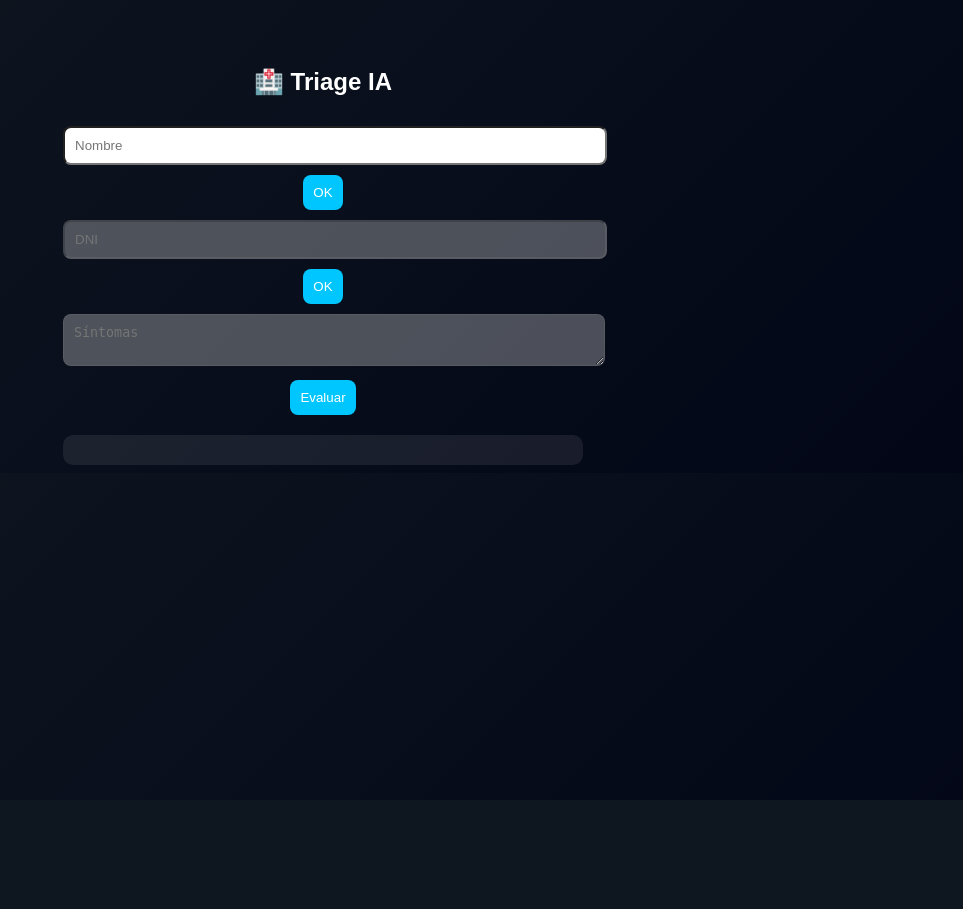
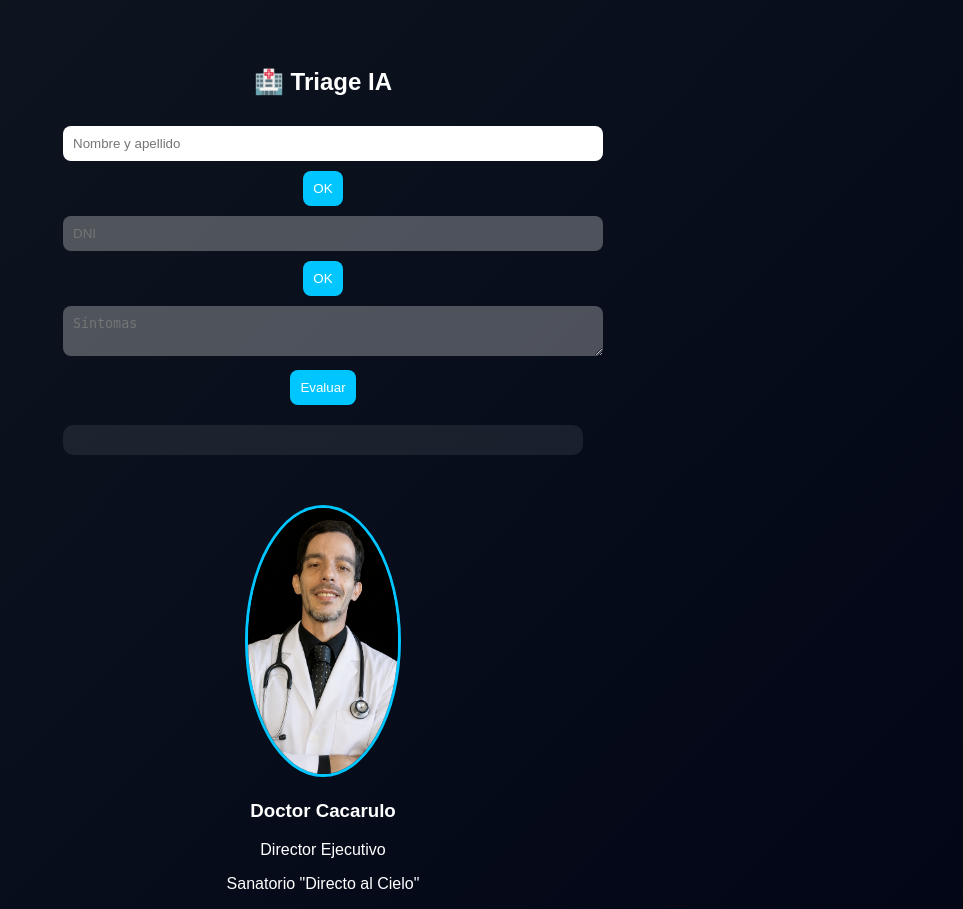
Before and after one commit to danypaez/triage2, a Flask app: page / in a window 1280 px wide. Shown: the whole page, without its empty margins (317-1280 px from the left). Before the commit the page ends 800 px from the top, so only its background shows below. Run offline with Flask 3, Linux system fonts and the light colour scheme.

Commit message:
Update index.html

```diff
--- a/templates/index.html
+++ b/templates/index.html
@@ -2,7 +2,7 @@
 <html lang="es">
 <head>
 <meta charset="UTF-8">
-<title>Triage IA</title>
+<title>Triage IA Premium</title>
 
 <style>
 body {
@@ -13,22 +13,26 @@ body {
     padding-top: 40px;
 }
 
-.container { width: 520px; margin: auto; }
+.container {
+    width: 520px;
+    margin: auto;
+}
 
-input, textarea {
+textarea, input {
     width: 100%;
     padding: 10px;
     margin-top: 10px;
     border-radius: 8px;
+    border: none;
 }
 
 button {
     margin-top: 10px;
     padding: 10px;
+    border: none;
     border-radius: 8px;
     background: #00c6ff;
     color: white;
-    border: none;
     cursor: pointer;
 }
 
@@ -37,6 +41,16 @@ button {
     padding: 15px;
     background: rgba(255,255,255,0.08);
     border-radius: 10px;
+}
+
+.perfil {
+    margin-top: 50px;
+}
+
+.foto {
+    width: 150px;
+    border-radius: 50%;
+    border: 3px solid #00c6ff;
 }
 </style>
 </head>
@@ -47,7 +61,7 @@ button {
 
 <h2>🏥 Triage IA</h2>
 
-<input id="nombre" placeholder="Nombre">
+<input id="nombre" placeholder="Nombre y apellido">
 <button onclick="okNombre()">OK</button>
 
 <input id="dni" placeholder="DNI" disabled>
@@ -60,84 +74,167 @@ button {
 
 </div>
 
+<div class="perfil">
+    <img src="/static/doctor.png" class="foto">
+    <h3>Doctor Cacarulo</h3>
+    <p>Director Ejecutivo</p>
+    <p>Sanatorio "Directo al Cielo"</p>
+</div>
+
 <script>
 
 let nombre="", dni="";
+let voz=null;
 
+// =========================
+// VOZ (RESTAURADA CORRECTA)
+// =========================
+function cargarVoces(){
+    const voces = speechSynthesis.getVoices();
+    voz = voces.find(v => v.lang.includes("es")) || voces[0];
+}
+speechSynthesis.onvoiceschanged = cargarVoces;
+
+function hablar(texto){
+    if(!texto) return;
+
+    const msg = new SpeechSynthesisUtterance(texto);
+    msg.voice = voz;
+    msg.rate = 0.95;
+    msg.pitch = 1;
+
+    speechSynthesis.cancel();
+    setTimeout(()=>speechSynthesis.speak(msg), 100);
+}
+
+// =========================
+// FLUJO ORIGINAL
+// =========================
 function okNombre(){
-    nombre=document.getElementById("nombre").value;
-    document.getElementById("dni").disabled=false;
+    nombre = document.getElementById("nombre").value;
+
+    document.getElementById("dni").disabled = false;
+    document.getElementById("btnDni").disabled = false;
+
+    hablar(`${nombre}, indique su DNI`);
 }
 
 function okDni(){
-    dni=document.getElementById("dni").value;
-    document.getElementById("texto").disabled=false;
-    document.getElementById("btnEnviar").disabled=false;
+    dni = document.getElementById("dni").value;
+
+    document.getElementById("texto").disabled = false;
+    document.getElementById("btnEnviar").disabled = false;
+
+    hablar(`${nombre}, indique sus síntomas`);
 }
 
+// =========================
+// TRIAGE
+// =========================
 async function enviar(){
 
-    const texto=document.getElementById("texto").value;
+    const texto = document.getElementById("texto").value;
 
-    const res=await fetch("/triage",{
+    const res = await fetch("/triage",{
         method:"POST",
         headers:{"Content-Type":"application/json"},
         body:JSON.stringify({texto})
     });
 
-    const data=await res.json();
+    const data = await res.json();
 
-    window.medicos=data.medicos;
-    window.base={nombre,dni,sintomas:texto,especialidad:data.especialidad};
+    if(!data.ok){
+        hablar("Error al procesar");
+        return;
+    }
 
-    let html=`<h3>${data.especialidad}</h3>`;
+    window.baseData = {
+        nombre,
+        dni,
+        sintomas: texto,
+        especialidad: data.especialidad
+    };
 
-    data.medicos.forEach((m,i)=>{
-        html+=`<button onclick="medico(${i})">${m.doctor}</button>`;
+    window.medicos = data.medicos || [];
+
+    let html = `<p><b>${data.especialidad}</b></p>`;
+
+    if(data.recomendaciones){
+        html += `<ul>${data.recomendaciones.map(r=>`<li>${r}</li>`).join("")}</ul>`;
+    }
+
+    html += `<h3>Seleccione médico</h3>`;
+
+    window.medicos.forEach((m,i)=>{
+        const nombreMedico = m.doctor || m;
+
+        html += `
+        <button onclick="seleccionarMedico(${i})">
+            ${nombreMedico}
+        </button>`;
     });
 
-    document.getElementById("resultado").innerHTML=html;
+    document.getElementById("resultado").innerHTML = html;
 }
 
-function medico(i){
+// =========================
+// MÉDICO
+// =========================
+function seleccionarMedico(i){
 
-    const m=window.medicos[i];
+    const m = window.medicos[i];
 
-    window.turno={
-        ...window.base,
-        doctor:m.doctor
+    const doctor = m.doctor || m;
+
+    window.turnoData = {
+        ...window.baseData,
+        doctor
     };
 
-    let html=`<h3>${m.doctor}</h3>`;
+    let html = `<h3>${doctor}</h3>`;
+    html += `<p>Seleccione horario:</p>`;
 
-    m.turnos.forEach(t=>{
-        html+=`<button onclick="confirmar('${t}')">${t}</button>`;
+    const turnos = m.turnos || ["09:00","12:00","16:00","18:00"];
+
+    turnos.forEach(t=>{
+        html += `<button onclick="confirmar('${t}')">${t}</button>`;
     });
 
-    document.getElementById("resultado").innerHTML=html;
+    document.getElementById("resultado").innerHTML = html;
 }
 
+// =========================
+// CONFIRMAR
+// =========================
 async function confirmar(fecha){
 
-    const res=await fetch("/confirmar",{
+    const res = await fetch("/confirmar",{
         method:"POST",
         headers:{"Content-Type":"application/json"},
         body:JSON.stringify({
-            ...window.turno,
-            fecha:fecha.trim()
+            ...window.turnoData,
+            fecha: fecha.trim()
         })
     });
 
-    const r=await res.json();
+    const r = await res.json();
 
     if(r.ok){
-        document.getElementById("resultado").innerHTML=
+        hablar("Turno confirmado");
+
+        document.getElementById("resultado").innerHTML =
         `<h3>Turno confirmado</h3>
-         <p>${window.turno.doctor} - ${fecha}</p>`;
+         <p>${window.turnoData.doctor} - ${fecha}</p>`;
     } else {
-        alert(r.error || "Error");
+        hablar(r.error || "Error al confirmar turno");
     }
 }
+
+// INIT
+window.onload = ()=>{
+    cargarVoces();
+    hablar("Bienvenido, indique su nombre");
+};
 
 </script>
 
```
